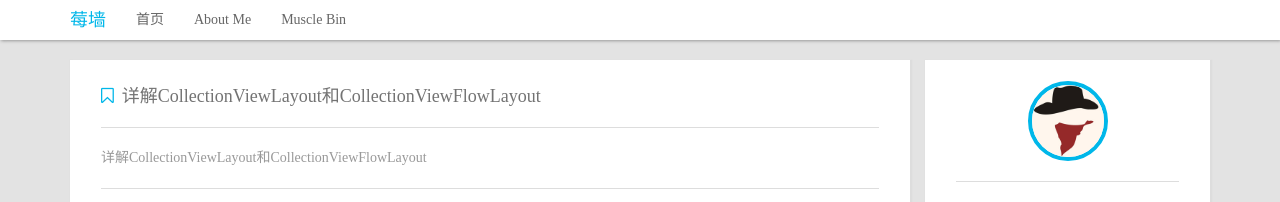
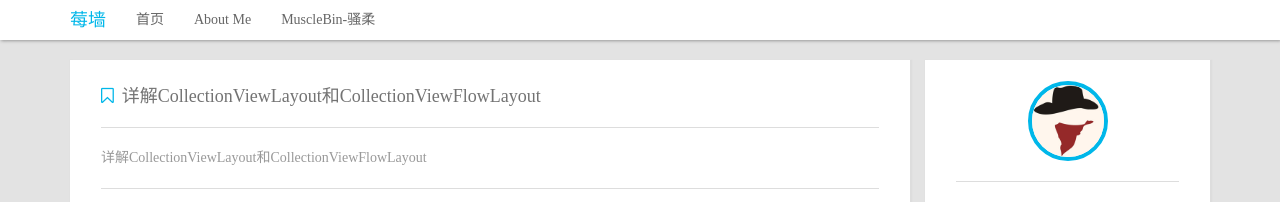
Before and after one commit to wangyingbo/wangyingbo.github.io, a Jekyll site: the page built from index.html, in a window 1280 px wide. Shown: the top 202 px of the page. Built offline with Jekyll 4.4.1, drawn with Linux system fonts in a browser that asks for light colours; nearby versions of some CDN libraries; the list of posts is cut into pages by our own code; comment, search, counter and statistics services are not loaded.

Commit message:
Update navbar.html

```diff
--- a/_includes/navbar.html
+++ b/_includes/navbar.html
@@ -12,7 +12,7 @@
             <ul class="nav navbar-nav">
                 <li class="active"><a href="{{site.baseurl}}/">首页</a></li>
                 <li class="active"><a href="{{site.baseurl}}/about/">About Me</a></li>
-                <li class="active"><a href="http://www.binrong.top">Muscle Bin</a></li>
+                <li class="active"><a href="http://www.binrong.top">MuscleBin-骚柔</a></li>
             </ul>
         </div>
         <!-- /.navbar-collapse -->
```
